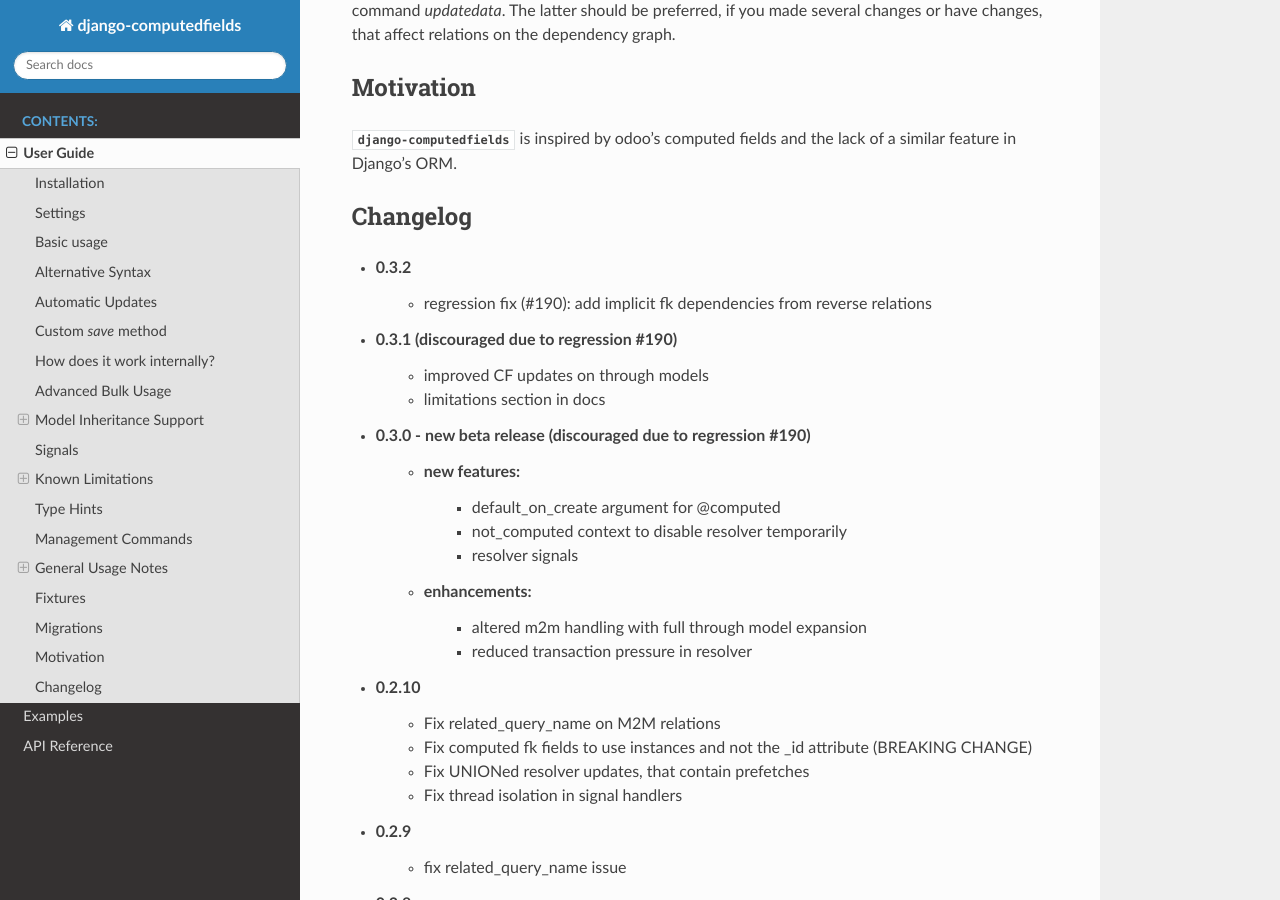
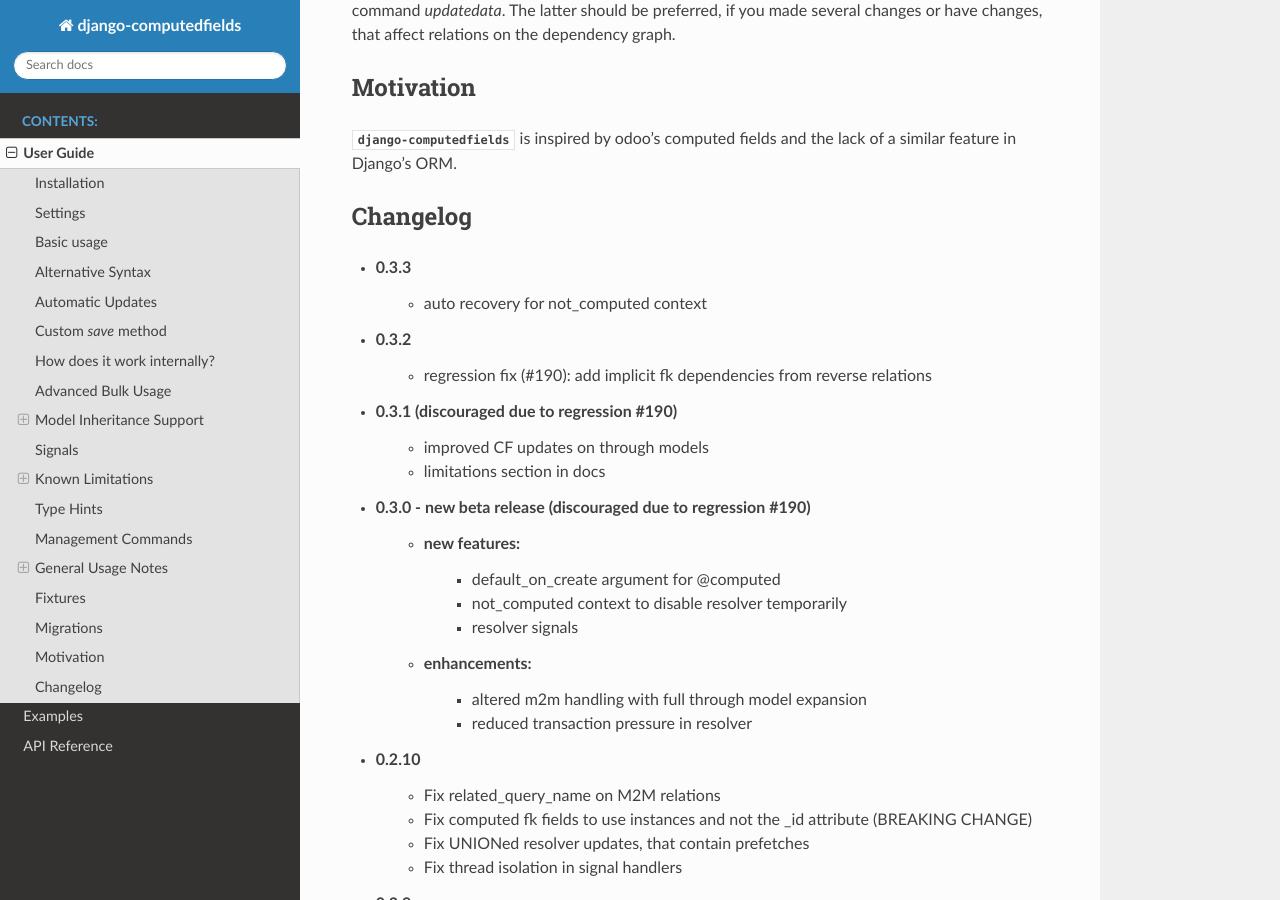
Before and after one commit to netzkolchose/django-computedfields, a Sphinx documentation site: the page built from docs/manual.rst, in a window 1280 px wide and 900 px high, scrolled down 15941 px. Built offline with Sphinx 7.4.7 and the Read the Docs theme 3.1.0, drawn with Linux system fonts in a browser that asks for light colours; the version number is read from the project's files by our own code.

Commit message:
prepare patch release 0.3.3

```diff
--- a/computedfields/__init__.py
+++ b/computedfields/__init__.py
@@ -1 +1 @@
-__version__ = '0.3.2'
+__version__ = '0.3.3'
--- a/docs/manual.rst
+++ b/docs/manual.rst
@@ -756,6 +756,8 @@
 Changelog
 ---------
 
+- 0.3.3
+    - auto recovery for not_computed context
 - 0.3.2
     - regression fix (#190): add implicit fk dependencies from reverse relations
 - 0.3.1 (discouraged due to regression #190)
```
Also changed, not shown: README.md (+2 -0 lines).
